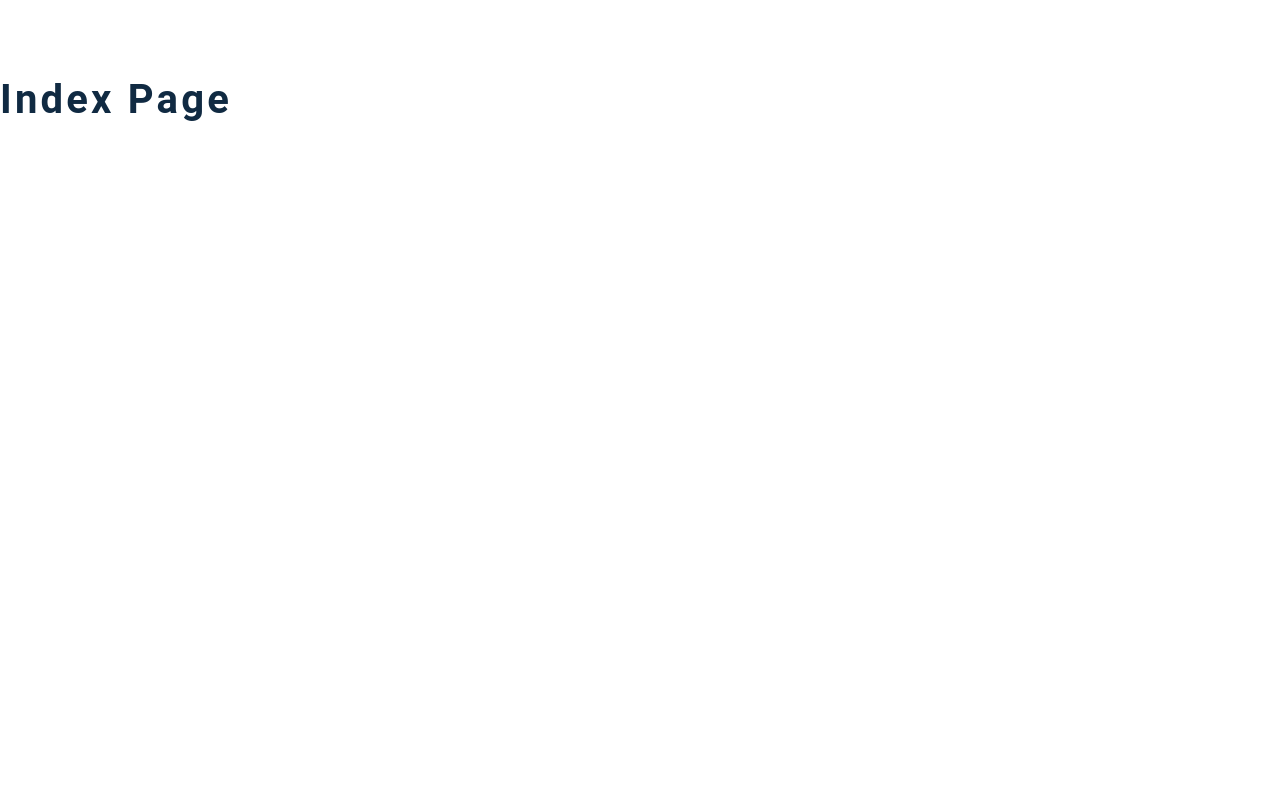
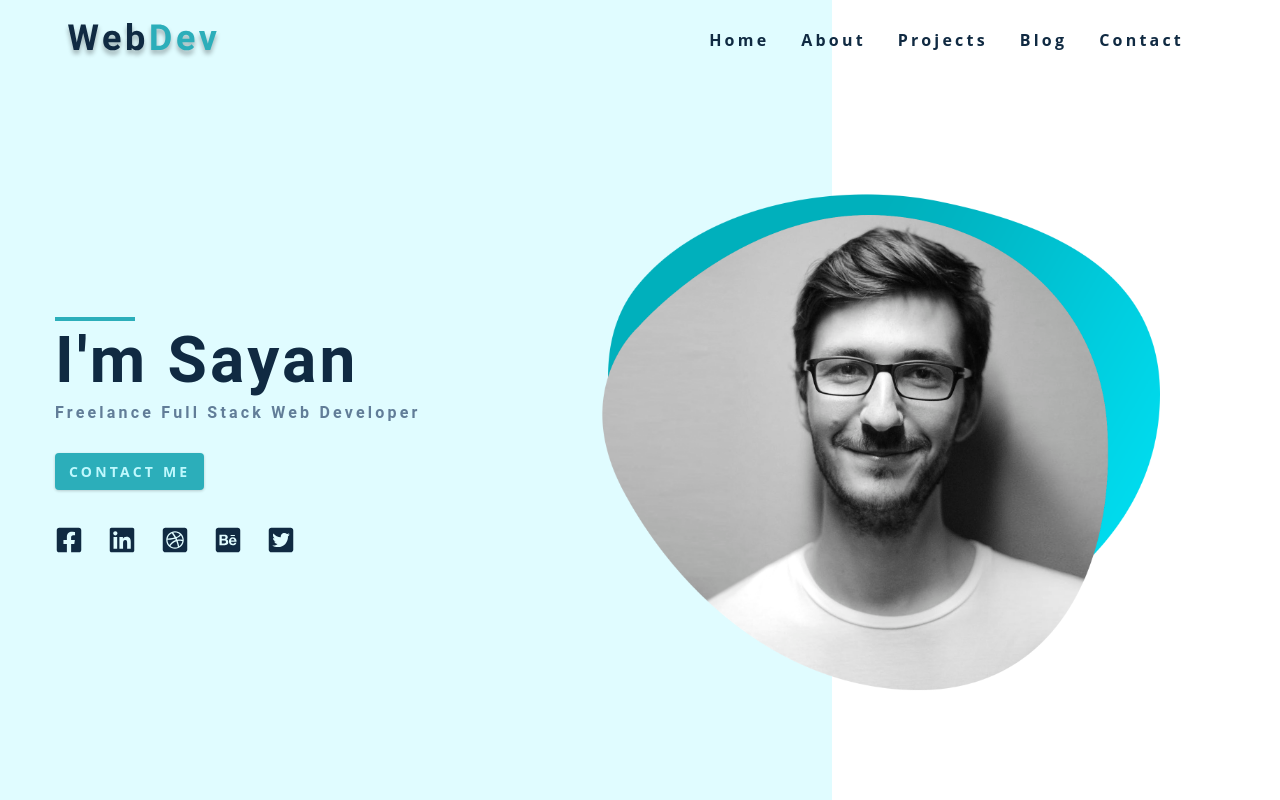
Before and after one commit to ssayanm/gatsby-strapi-portfolio, a Gatsby site: page / in a window 1280 px wide. Built offline with nearby package versions, Linux system fonts and the light colour scheme; Gatsby itself is replaced by a stand-in of ours.

Commit message:
updated nav and hero section

```diff
--- a/src/components/Hero.js
+++ b/src/components/Hero.js
@@ -4,9 +4,43 @@ import { Link } from "gatsby"
 import { graphql, useStaticQuery } from "gatsby"
 import SocialLinks from "../constants/socialLinks"
 // ...GatsbyImageSharpFluid
+const query = graphql`
+  {
+    file(relativePath: { eq: "hero-img.png" }) {
+      childImageSharp {
+        fluid {
+          ...GatsbyImageSharpFluid
+        }
+      }
+    }
+  }
+`
 
 const Hero = () => {
-  return <h2>hero component</h2>
+  const {
+    file: {
+      childImageSharp: { fluid },
+    },
+  } = useStaticQuery(query)
+
+  return (
+    <header className="hero">
+      <div className="section-center hero-center">
+        <article className="hero-info">
+          <div>
+            <div className="underline" />
+            <h1>i'm sayan</h1>
+            <h4>freelance full stack web developer</h4>
+            <Link to="/contact" className="btn">
+              contact me
+            </Link>
+            <SocialLinks />
+          </div>
+        </article>
+        <Image fluid={fluid} className="hero-img" />
+      </div>
+    </header>
+  )
 }
 
 export default Hero
--- a/src/components/Layout.js
+++ b/src/components/Layout.js
@@ -5,9 +5,10 @@ import Sidebar from "./Sidebar"
 import Footer from "./Footer"
 const Layout = ({ children }) => {
   return (
-    <>
-      <h2>layout component</h2>
-    </>
+    <React.Fragment>
+      <Navbar />
+      {children}
+    </React.Fragment>
   )
 }
 
--- a/src/components/Navbar.js
+++ b/src/components/Navbar.js
@@ -3,7 +3,19 @@ import logo from "../assets/logo.svg"
 import { FaAlignRight } from "react-icons/fa"
 import PageLinks from "../constants/links"
 const Navbar = () => {
-  return <h2>navbar component</h2>
+  return (
+    <nav className="navbar">
+      <div className="nav-center">
+        <div className="nav-header">
+          <img src={logo} alt="logo" />
+          <button type="button" className="toggle-btn">
+            <FaAlignRight></FaAlignRight>
+          </button>
+        </div>
+        <PageLinks styleClass="nav-links"></PageLinks>
+      </div>
+    </nav>
+  )
 }
 
 export default Navbar
--- a/src/pages/index.js
+++ b/src/pages/index.js
@@ -7,6 +7,10 @@ import Jobs from "../components/Jobs"
 import Projects from "../components/Projects"
 import Blogs from "../components/Blogs"
 export default () => {
-  return <h2>index page</h2>
+  return (
+    <Layout>
+      <Hero />
+    </Layout>
+  )
 }
 // ...GatsbyImageSharpFluid
```
